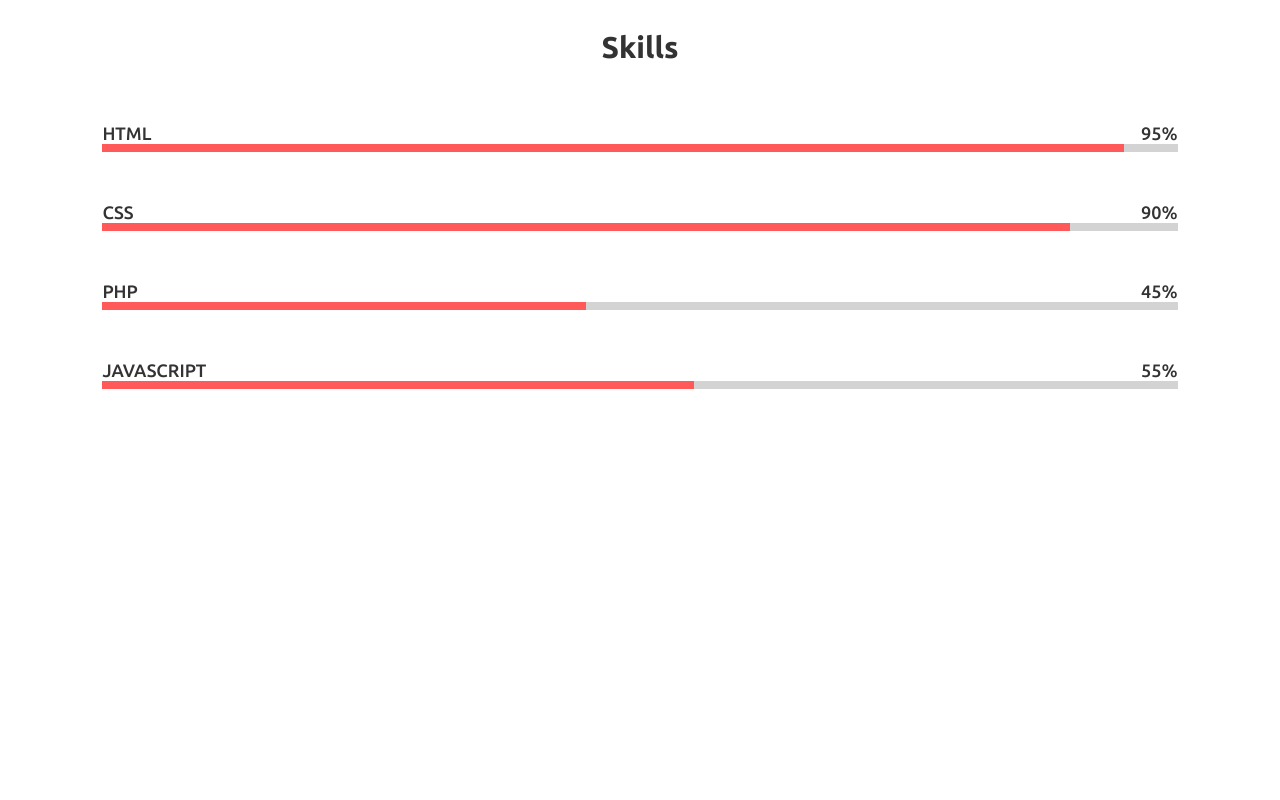
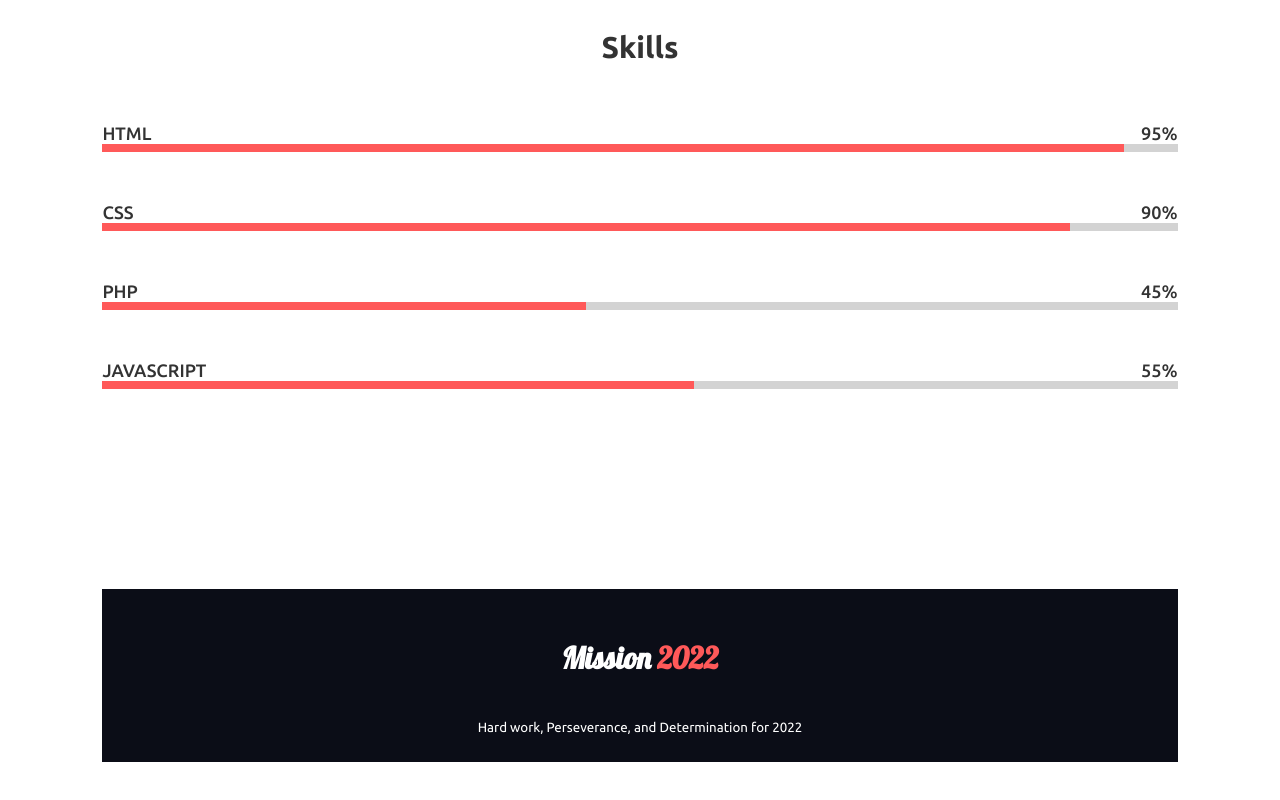
Before and after one commit to theprosanto/my-first-assignment, a plain HTML site: page index.html in a window 1280 px wide. Shown: the part 2204-3004 px from the top of the page. Before the commit the page ends 2695 px from the top, so only its background shows below. Drawn offline with Linux system fonts and the light colour scheme.

Commit message:
almost done

```diff
--- a/index.html
+++ b/index.html
@@ -7,7 +7,7 @@
     <title>Welcome To My Website | Mission 2022</title>
     <link rel="preconnect" href="https://fonts.googleapis.com">
     <link rel="preconnect" href="https://fonts.gstatic.com" crossorigin>
-    <link href="https://fonts.googleapis.com/css2?family=Ubuntu:wght@400;500;700&display=swap" rel="stylesheet">
+    <link href="https://fonts.googleapis.com/css2?family=Lobster&family=Ubuntu:ital,wght@0,400;0,500;0,700;1,700&display=swap" rel="stylesheet">
     <link rel="stylesheet" href="style.css">
 </head>
 <body>
@@ -102,7 +102,10 @@
             <div class="bars js"></div>
         </div>
     </div>
-
     </section>
+    <footer>
+        <h4>Mission <span class="light-red">2022</span></h4>
+        <p><small>Hard work, Perseverance, and Determination for 2022</small></p>
+    </footer>
 </body>
 </html>
--- a/style.css
+++ b/style.css
@@ -103,3 +103,17 @@ h4{
 .skills{
     text-align: center;
 }
+footer{
+    color: white;
+    text-align: center;
+    background-color: #0b0d17;
+    margin-top: 200px;
+    padding-top: 1%;
+    padding-bottom: 1%;
+}
+footer h4{
+    font-family: 'Lobster', cursive;
+}
+.light-red{
+    color: #ff5959;
+}
```
